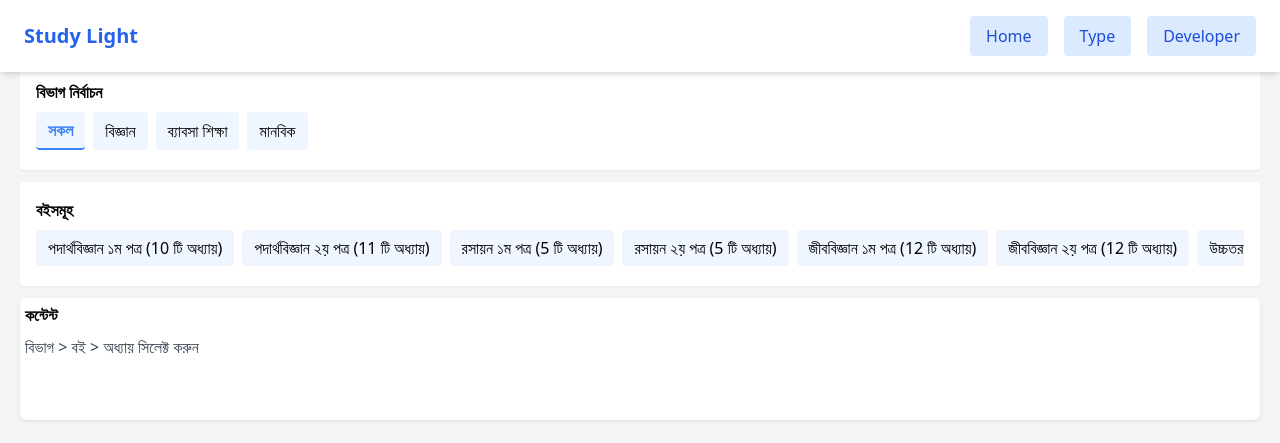
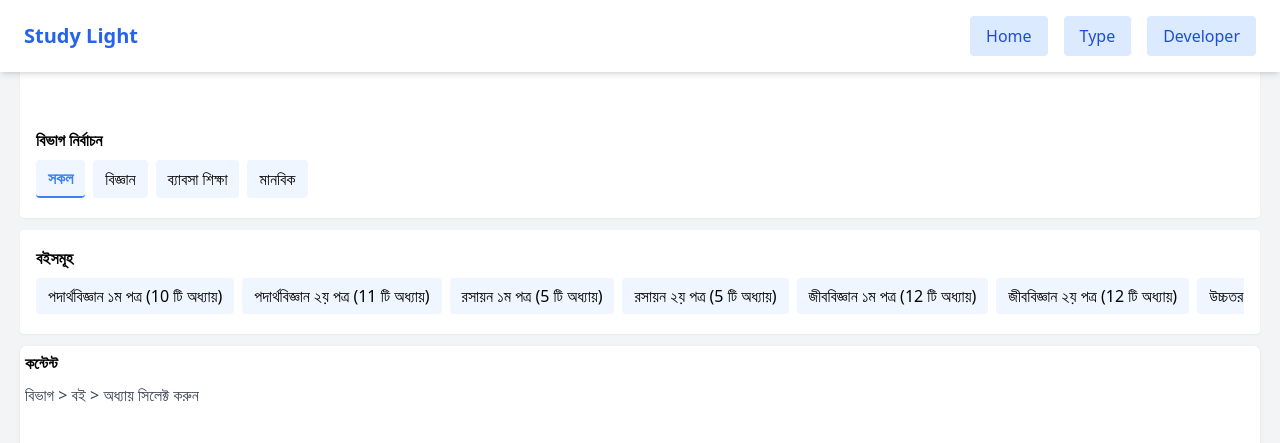
Before and after one commit to bdxroot/stlight, a plain HTML site: page cq.html in a window 1280 px wide. Shown: the top 443 px of the page. Drawn offline with nearby package versions, Linux system fonts and the light colour scheme.

Commit message:
Update cq.html

```diff
--- a/cq.html
+++ b/cq.html
@@ -81,7 +81,7 @@
 
     <!-- বিভাগ নির্বাচন -->
     <div class="bg-white p-3 md:p-4 rounded shadow-sm mb-3">
-      <h2 class="text-sm md:text-base font-semibold mb-2">বিভাগ নির্বাচন</h2>
+      <br><br><h2 class="text-sm md:text-base font-semibold mb-2">বিভাগ নির্বাচন</h2>
       <div class="horizontal-scroll">
         <button onclick="filterSubjects('all', event)" class="px-3 py-1.5 text-sm md:text-base bg-blue-50 rounded whitespace-nowrap active-tab">সকল</button>
         <button onclick="filterSubjects('বিজ্ঞান', event)" class="px-3 py-1.5 text-sm md:text-base bg-blue-50 rounded whitespace-nowrap">বিজ্ঞান</button>
```
